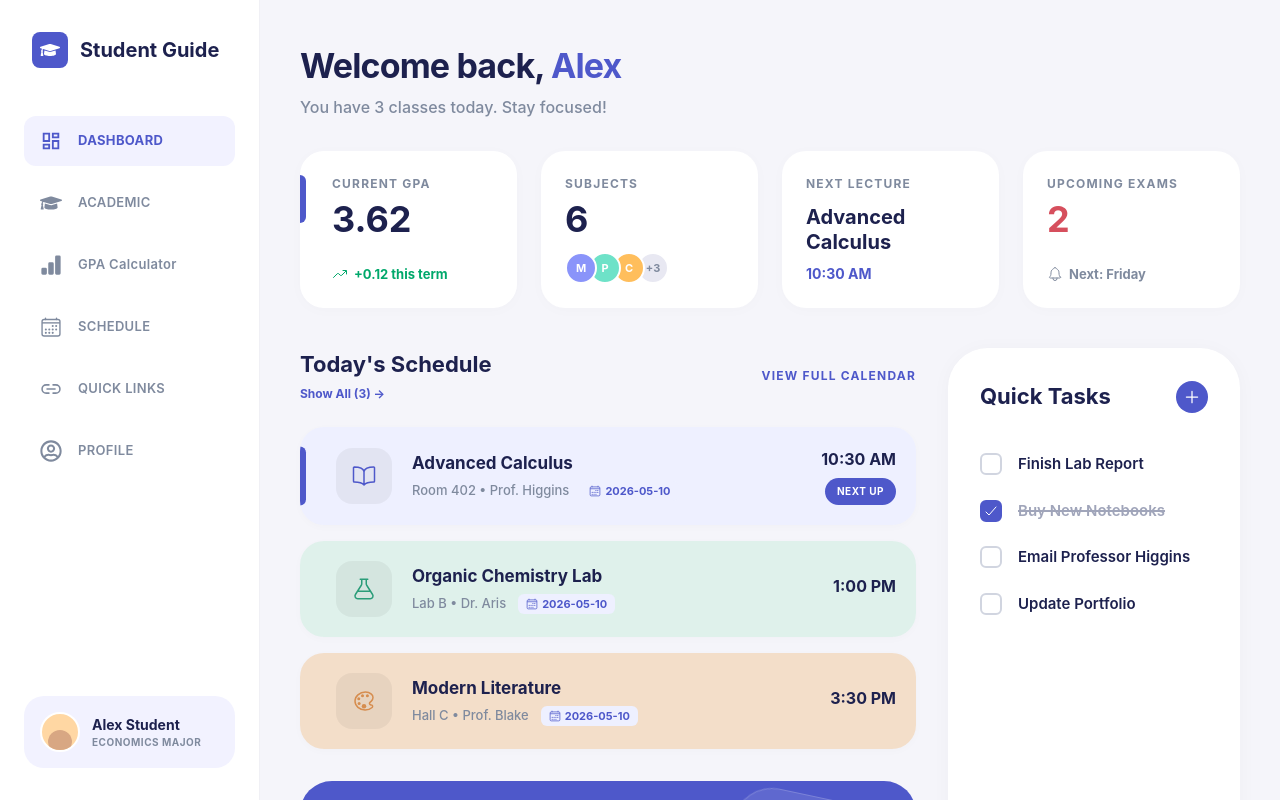
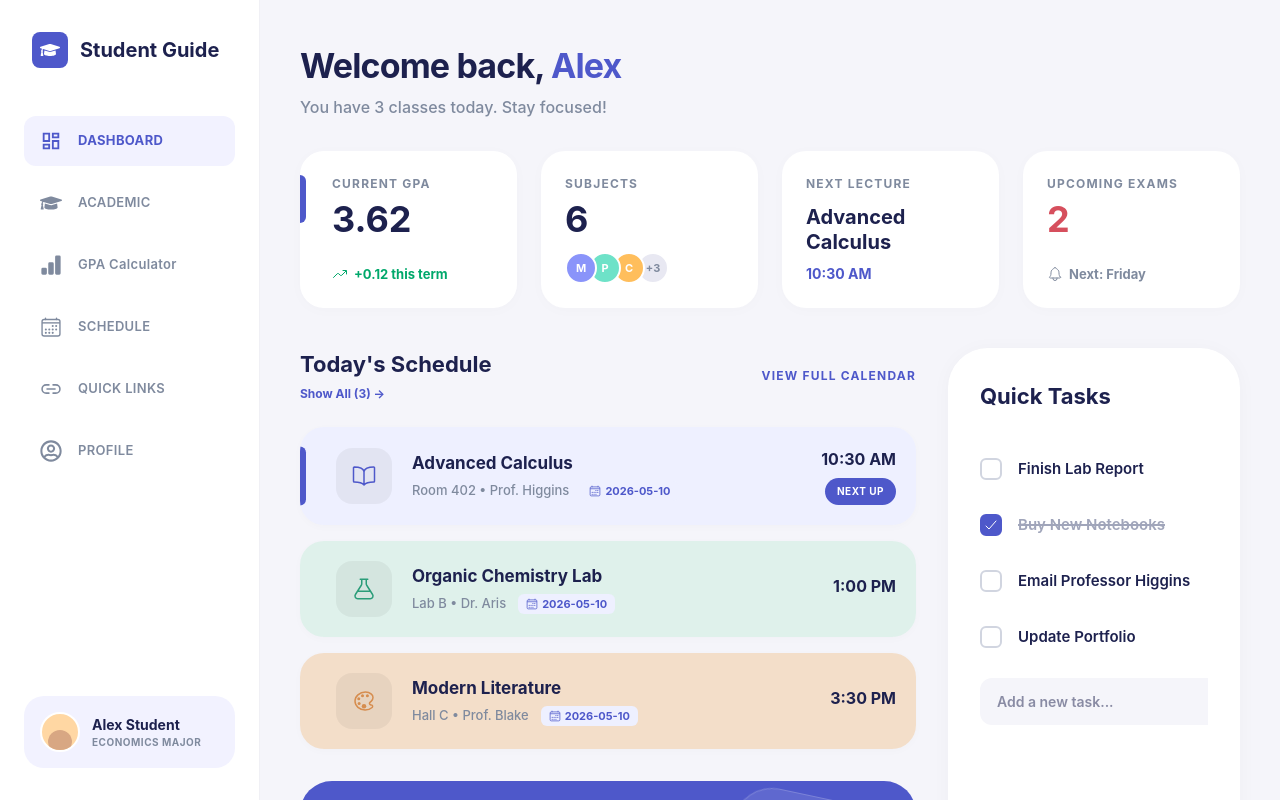
Before and after one commit to ahmedayman334/student-guide-app, a React (Vite) app in the folder web/: page /dashboard in a window 1280 px wide. Shown: the top 800 px of the page. Built offline with nearby package versions, Linux system fonts and the light colour scheme.

Commit message:
add a new task button

```diff
--- a/web/src/Dashboard.jsx
+++ b/web/src/Dashboard.jsx
@@ -13,7 +13,8 @@ import {
   IoWarning,
   IoListOutline,
   IoPencil,
-  IoCheckmark
+  IoCheckmark,
+  IoTrash
 } from "react-icons/io5";
 
 function Dashboard() {
@@ -30,14 +31,21 @@ function Dashboard() {
     { id: 4, label: "Update Portfolio", checked: false },
   ]);
 
+  const [newTaskLabel, setNewTaskLabel] = useState("");
+
   const toggleTask = (id) => {
     setTasks(tasks.map(t => t.id === id ? { ...t, checked: !t.checked } : t));
   };
 
-  const addTask = () => {
-    const label = prompt("Enter task name:");
-    if (label) {
-      setTasks([...tasks, { id: Date.now(), label, checked: false }]);
+  const deleteTask = (id) => {
+    setTasks(tasks.filter(t => t.id !== id));
+  };
+
+  const handleAddTask = (e) => {
+    e.preventDefault();
+    if (newTaskLabel.trim()) {
+      setTasks([...tasks, { id: Date.now(), label: newTaskLabel.trim(), checked: false }]);
+      setNewTaskLabel("");
     }
   };
 
@@ -209,15 +217,24 @@ function Dashboard() {
           <div className="bg-white rounded-[40px] p-8 shadow-[0_2px_20px_rgba(0,0,0,0.03)] relative flex flex-col h-full">
             <div className="flex justify-between items-center mb-10">
               <h2 className="text-[22px] font-bold text-[#1D214E]">Quick Tasks</h2>
-              <div className="w-8 h-8 rounded-full bg-[#4E58CA] text-white flex items-center justify-center cursor-pointer hover:bg-[#3c4dba] transition-colors">
-                <IoAdd size={20} />
-              </div>
             </div>
 
-            <div className="space-y-6 flex-1">
+            <div className="space-y-6 flex-1 overflow-y-auto">
               {tasks.map(task => (
-                <TaskItem key={task.id} label={task.label} checked={task.checked} onToggle={() => toggleTask(task.id)} />
+                <TaskItem key={task.id} label={task.label} checked={task.checked} onToggle={() => toggleTask(task.id)} onDelete={() => deleteTask(task.id)} />
               ))}
+              <form onSubmit={handleAddTask} className="flex items-center gap-3 mt-4">
+                <input
+                  type="text"
+                  value={newTaskLabel}
+                  onChange={(e) => setNewTaskLabel(e.target.value)}
+                  placeholder="Add a new task..."
+                  className="flex-1 bg-[#F5F5FA] rounded-xl px-4 py-3 text-[14px] font-semibold text-[#1D214E] outline-none border border-transparent focus:border-[#4E58CA]"
+                />
+                <button type="submit" className="w-12 h-12 rounded-xl bg-[#4E58CA] text-white flex items-center justify-center shrink-0 hover:bg-[#3c4dba] transition-colors cursor-pointer">
+                  <IoAdd size={24} />
+                </button>
+              </form>
             </div>
 
             {/* Reminder */}
@@ -234,14 +251,6 @@ function Dashboard() {
             <button className="w-full py-4 bg-[#F5F5FA] rounded-2xl text-[#1D214E] font-bold text-[14px] flex items-center justify-center gap-2 hover:bg-[#ebebf2] transition-colors">
               <IoListOutline size={18} /> View All Tasks
             </button>
-
-            {/* FAB */}
-            <div
-              onClick={addTask}
-              className="absolute -right-6 -bottom-6 w-16 h-16 bg-[#4E58CA] rounded-full shadow-[0_10px_25px_rgba(78,88,202,0.4)] flex items-center justify-center text-white cursor-pointer hover:bg-[#3c4dba] transition-colors z-20"
-            >
-              <IoAdd size={24} />
-            </div>
           </div>
 
         </div>
@@ -265,19 +274,27 @@ function Dashboard() {
   );
 }
 
-const TaskItem = ({ label, checked, onToggle }) => (
-  <label className="flex items-center gap-4 cursor-pointer group" onClick={onToggle}>
+const TaskItem = ({ label, checked, onToggle, onDelete }) => (
+  <div className="flex justify-between items-center group">
+    <label className="flex items-center gap-4 cursor-pointer flex-1" onClick={onToggle}>
       <div className={`w-[22px] h-[22px] rounded-md border-[2px] flex items-center justify-center transition-colors shrink-0 ${
         checked ? "bg-[#4E58CA] border-[#4E58CA]" : "border-[#D1D5E0] bg-white group-hover:border-[#4E58CA]"
       }`}>
         {checked && <IoCheckmark className="text-white text-md" />}
       </div>
-    <span className={`text-[15px] font-semibold transition-colors ${
+      <span className={`text-[15px] font-semibold transition-colors truncate max-w-[200px] ${
         checked ? "text-[#A0A5BA] line-through decoration-[1.5px]" : "text-[#1D214E]"
       }`}>
         {label}
       </span>
     </label>
+    <div
+      onClick={(e) => { e.stopPropagation(); onDelete(); }}
+      className="text-[#D1D5E0] hover:text-[#D64F5D] cursor-pointer opacity-0 group-hover:opacity-100 transition-opacity p-2 rounded-lg hover:bg-[#FFF5F6]"
+    >
+      <IoTrash size={16} />
+    </div>
+  </div>
 );
 
 export default Dashboard;
```
Lines whose indentation alone changed are shown as unchanged.
